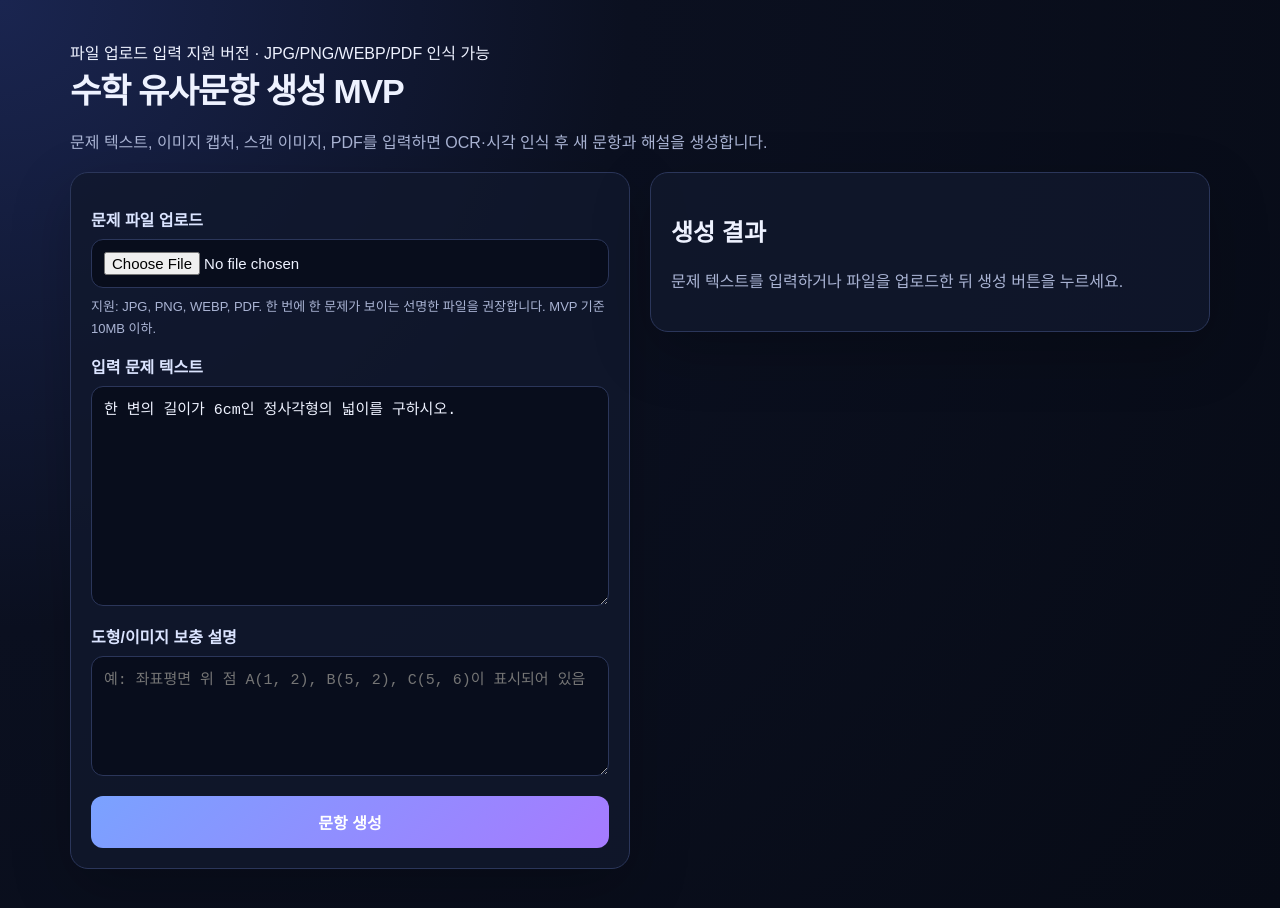
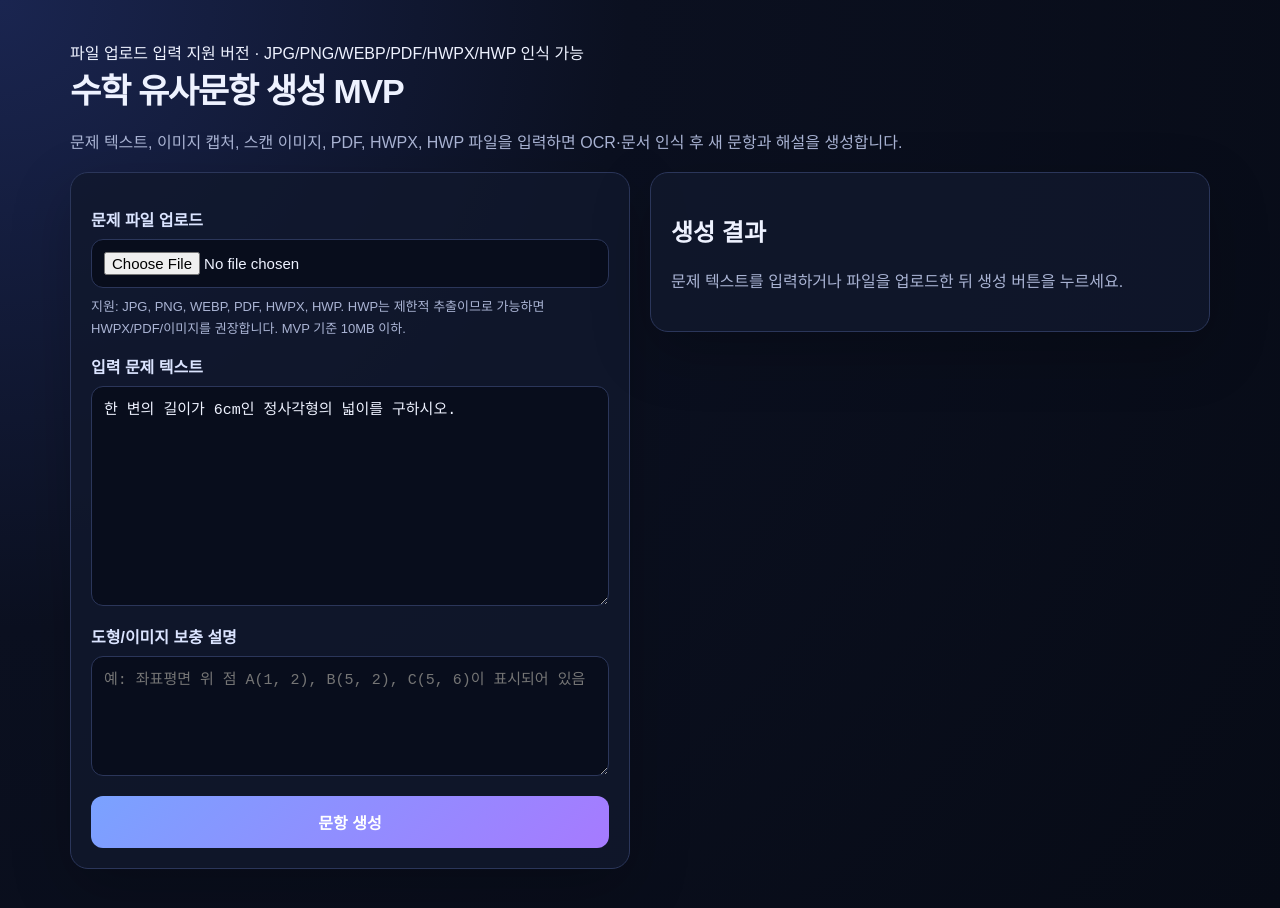
Before and after one commit to apark12321-ux/math-variant-mvp, a Next.js app: page / in a window 1280 px wide. Built offline with nearby package versions, Linux system fonts and the light colour scheme.

Commit message:
Show HWP and HWPX upload support in UI

```diff
--- a/app/page.tsx
+++ b/app/page.tsx
@@ -51,21 +51,21 @@ export default function Home() {
   return (
     <main>
       <div className="version-banner">
-        파일 업로드 입력 지원 버전 · JPG/PNG/WEBP/PDF 인식 가능
+        파일 업로드 입력 지원 버전 · JPG/PNG/WEBP/PDF/HWPX/HWP 인식 가능
       </div>
 
       <h1>수학 유사문항 생성 MVP</h1>
-      <p>문제 텍스트, 이미지 캡처, 스캔 이미지, PDF를 입력하면 OCR·시각 인식 후 새 문항과 해설을 생성합니다.</p>
+      <p>문제 텍스트, 이미지 캡처, 스캔 이미지, PDF, HWPX, HWP 파일을 입력하면 OCR·문서 인식 후 새 문항과 해설을 생성합니다.</p>
 
       <div className="grid">
         <section className="card">
           <label>문제 파일 업로드</label>
           <input
             type="file"
-            accept="image/png,image/jpeg,image/webp,application/pdf,.png,.jpg,.jpeg,.webp,.pdf"
+            accept="image/png,image/jpeg,image/webp,application/pdf,.png,.jpg,.jpeg,.webp,.pdf,.hwpx,.hwp"
             onChange={(event) => setFile(event.target.files?.[0] ?? null)}
           />
-          <p className="hint">지원: JPG, PNG, WEBP, PDF. 한 번에 한 문제가 보이는 선명한 파일을 권장합니다. MVP 기준 10MB 이하.</p>
+          <p className="hint">지원: JPG, PNG, WEBP, PDF, HWPX, HWP. HWP는 제한적 추출이므로 가능하면 HWPX/PDF/이미지를 권장합니다. MVP 기준 10MB 이하.</p>
           {file && <p className="ok">선택됨: {file.name} / {(file.size / 1024 / 1024).toFixed(2)}MB</p>}
 
           <label>입력 문제 텍스트</label>
```
